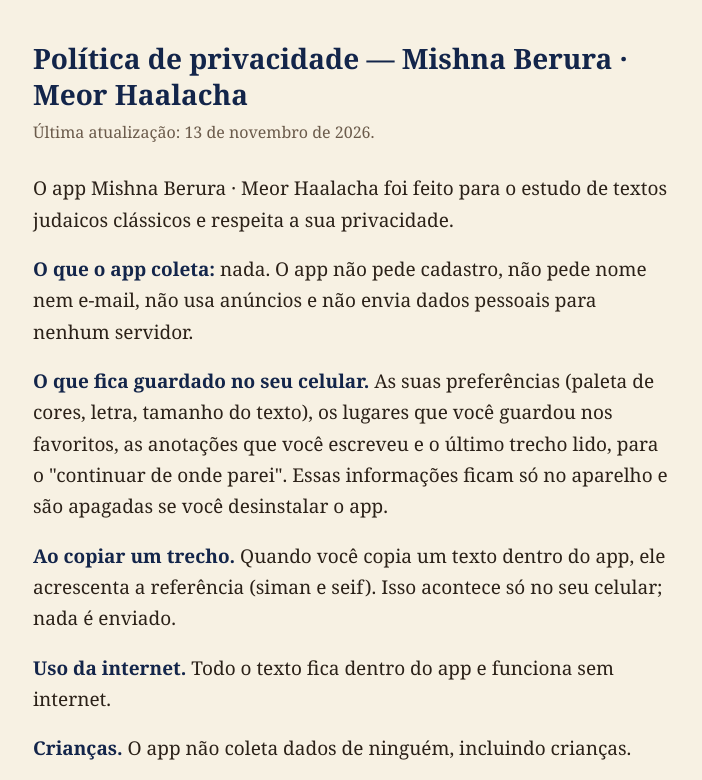
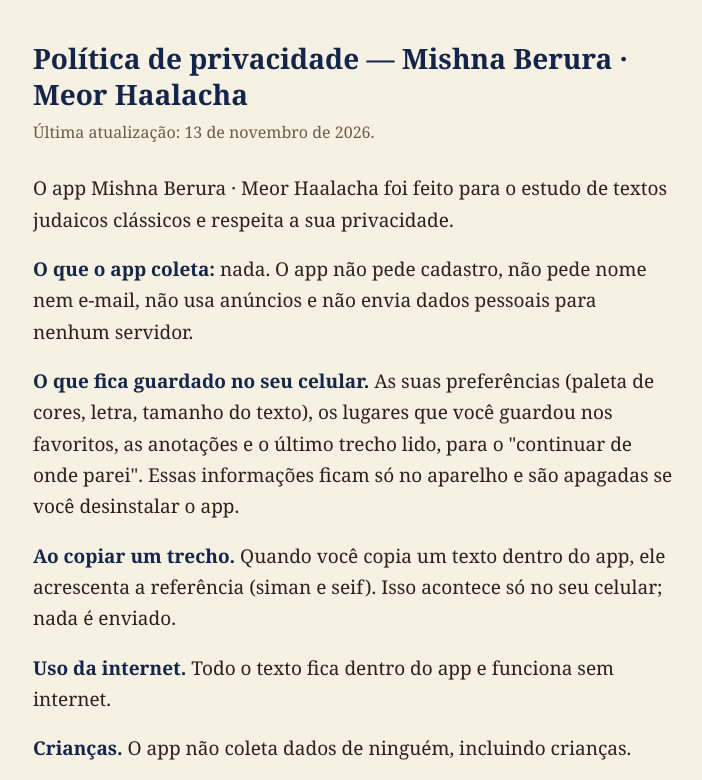
Before and after one commit to meorhaalacha/meorhaalacha.github.io, a plain HTML site: page privacidade/index.html in a window 1280 px wide. Shown: the top 780 px of the page, without its empty margins (287-989 px from the left). Drawn offline with Linux system fonts and the light colour scheme.

Commit message:
Politica: so 'as anotacoes'
Co-Authored-By: Claude Opus 5.5 <noreply@anthropic.com>

```diff
--- a/privacidade/index.html
+++ b/privacidade/index.html
@@ -29,7 +29,7 @@ footer { border-top:1px solid var(--linha); margin-top:36px; padding-top:16px;
 <p class="data">Última atualização: 13 de novembro de 2026.</p>
 <p>O app Mishna Berura · Meor Haalacha foi feito para o estudo de textos judaicos clássicos e respeita a sua privacidade.</p>
 <p><strong>O que o app coleta:</strong> nada. O app não pede cadastro, não pede nome nem e-mail, não usa anúncios e não envia dados pessoais para nenhum servidor.</p>
-<p><strong>O que fica guardado no seu celular.</strong> As suas preferências (paleta de cores, letra, tamanho do texto), os lugares que você guardou nos favoritos, as anotações que você escreveu e o último trecho lido, para o "continuar de onde parei". Essas informações ficam só no aparelho e são apagadas se você desinstalar o app.</p>
+<p><strong>O que fica guardado no seu celular.</strong> As suas preferências (paleta de cores, letra, tamanho do texto), os lugares que você guardou nos favoritos, as anotações e o último trecho lido, para o "continuar de onde parei". Essas informações ficam só no aparelho e são apagadas se você desinstalar o app.</p>
 <p><strong>Ao copiar um trecho.</strong> Quando você copia um texto dentro do app, ele acrescenta a referência (siman e seif). Isso acontece só no seu celular; nada é enviado.</p>
 <p><strong>Uso da internet.</strong> Todo o texto fica dentro do app e funciona sem internet.</p>
 <p><strong>Crianças.</strong> O app não coleta dados de ninguém, incluindo crianças.</p>
```
